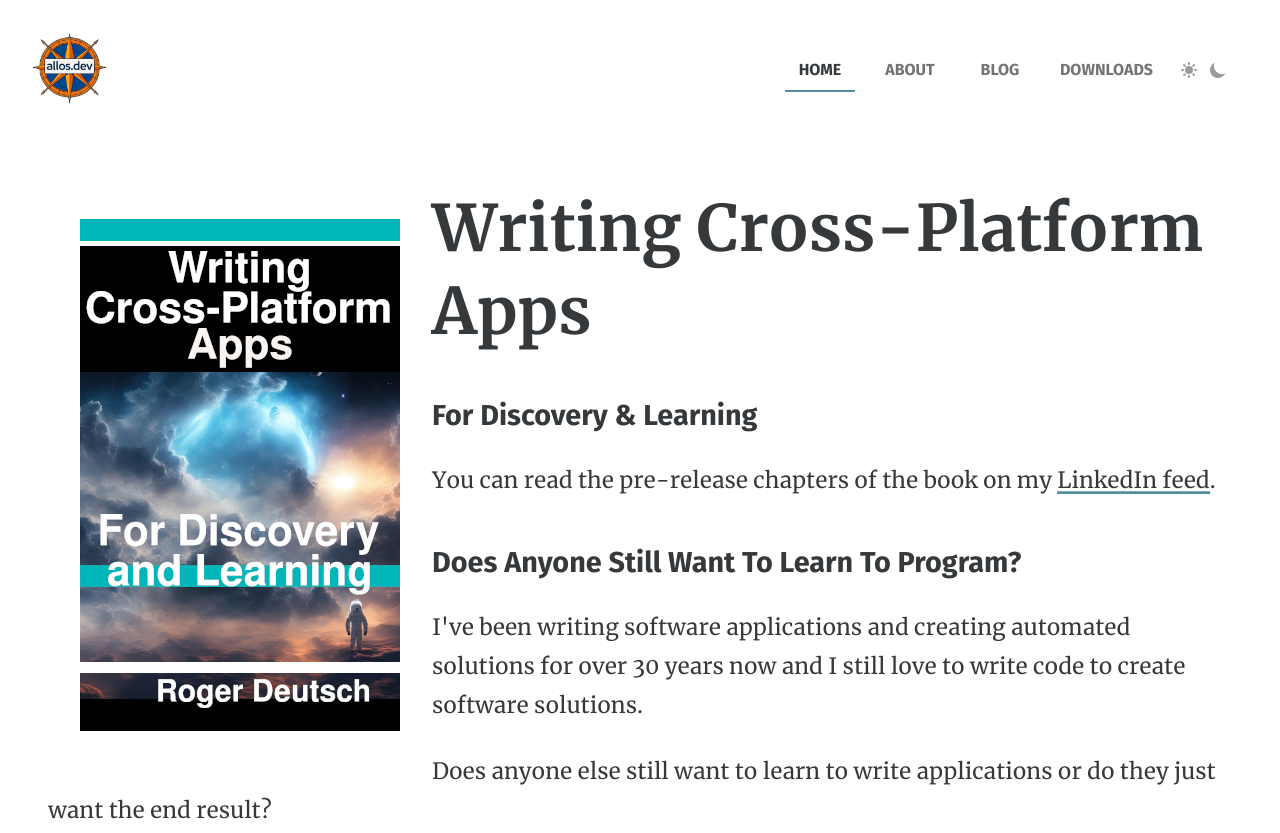
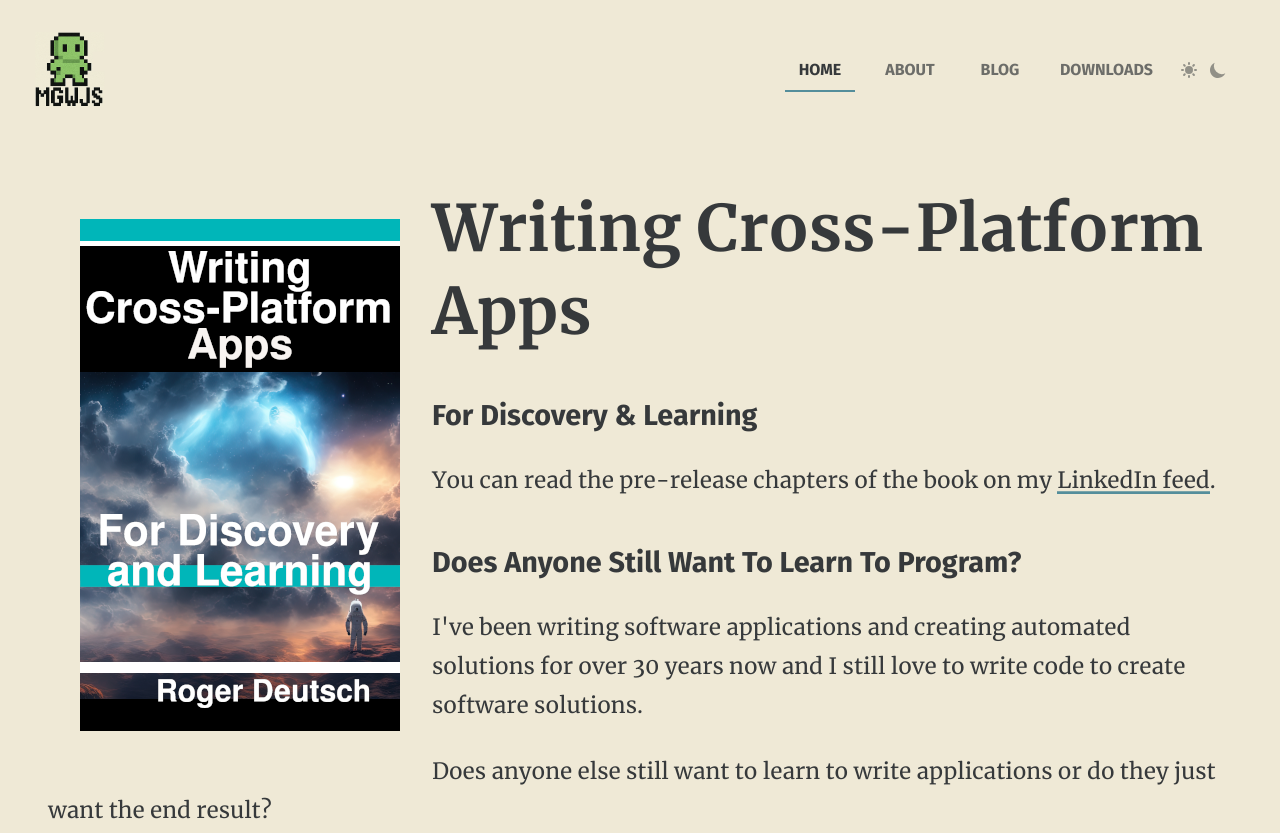
Before and after one commit to raddevus/MakeGamesWithJSWeb, an Astro site: page / in a window 1280 px wide. Shown: the top 833 px of the page. Built offline with nearby package versions, Linux system fonts and the light colour scheme; Astro itself is replaced by a stand-in of ours; no server answers.

Commit message:
Added new mgwjs logo & favicon

```diff
--- a/src/components/Logo.astro
+++ b/src/components/Logo.astro
@@ -12,5 +12,5 @@
 </style>
 
 <a href="/">
-  <img alt="allos.dev logo" src="/assets/allosDevLogo-1.webp" width="75" height="50" />
+  <img alt="allos.dev logo" src="/assets/mgwjs_logo.png" width="75" height="50" />
 </a>
--- a/src/styles/global.css
+++ b/src/styles/global.css
@@ -1,5 +1,5 @@
 :root {
-  --background-body: #fff;
+  --background-body: #efe9d6;
   --text-main: #36393b;
   --text-secondary: #6b6f72;
   --primary-color: #548e9b;
```
Also changed, not shown: public/assets/mgwjs_logo.png (added), public/favicon.ico.
